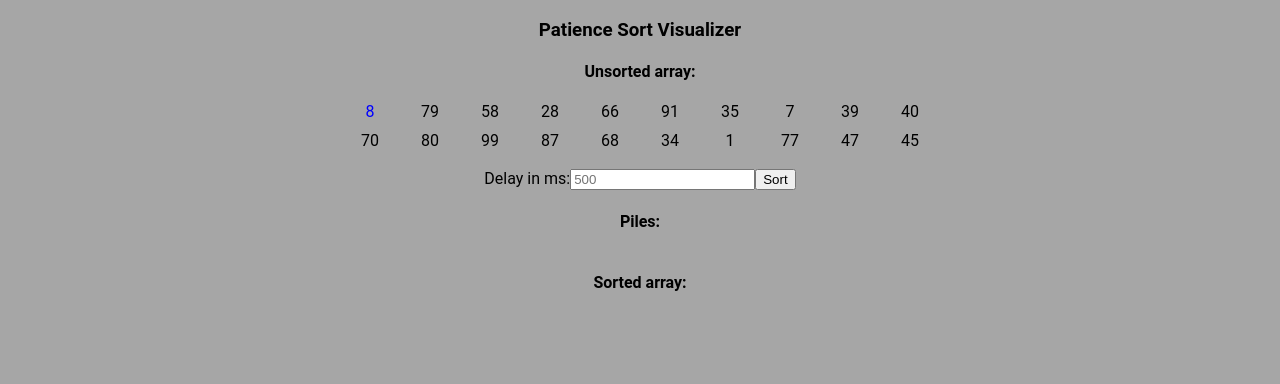
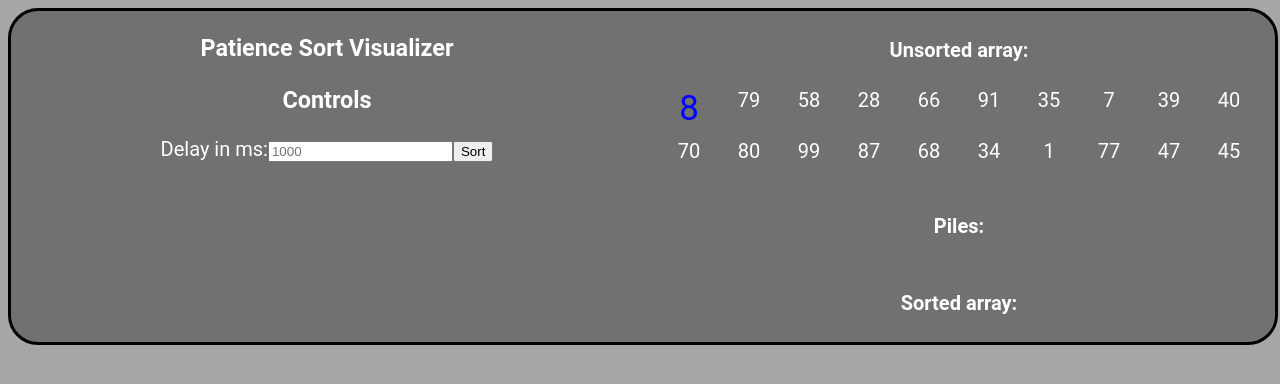
Before and after one commit to Loxiuz/dsa-eks-jan-2025, a React (Vite) app: page /patience_sort_visualizer in a window 1280 px wide. Shown: the top 384 px of the page. Built offline with nearby package versions, Linux system fonts and the light colour scheme.

Commit message:
implemented patience sort controls form

```diff
--- a/src/components/Homepage.css
+++ b/src/components/Homepage.css
@@ -2,4 +2,5 @@ body {
   background-color: #a6a6a6;
   font-family: "Roboto", sans-serif;
   text-align: center;
+  font-size: 20px;
 }
--- /dev/null
+++ b/src/components/visualizers/PatienceSortControls.tsx
@@ -0,0 +1,37 @@
+import { FormEvent } from "react";
+
+export default function PatienceSortControlsForm(props: {
+  handleChange: (e: FormEvent<HTMLFormElement>) => void;
+  handleSubmit: (e: FormEvent<HTMLFormElement>) => void;
+  sortedArray: number[];
+  arrayToSort: number[];
+}) {
+  const DEFAULT_DELAY = 1000;
+  const {
+    handleChange: handleFormChange,
+    handleSubmit: handleFormSubmit,
+    sortedArray,
+    arrayToSort,
+  } = props;
+  return (
+    <>
+      <h3>Controls</h3>
+      <form
+        id="patienceSortControlsForm"
+        onSubmit={handleFormSubmit}
+        onChange={handleFormChange}
+      >
+        <label htmlFor="delayInput">Delay in ms:</label>
+        <input
+          type="number"
+          id="delayInput"
+          name="delayInput"
+          placeholder={`${DEFAULT_DELAY}`}
+        />
+        {(sortedArray.length === arrayToSort.length && (
+          <input type="submit" name="formSubmitBtn" value={"Reset"} />
+        )) || <input type="submit" name="formSubmitBtn" value={"Sort"} />}
+      </form>
+    </>
+  );
+}
--- a/src/components/visualizers/PatienceSortVisualizer.css
+++ b/src/components/visualizers/PatienceSortVisualizer.css
@@ -1,3 +1,14 @@
+#patienceSortVisualizer {
+  display: grid;
+  grid-template-columns: 1fr 1fr;
+  border: 3px solid black;
+  border-radius: 30px;
+  width: 100%;
+  height: 100%;
+  background-color: #717171;
+  color: white;
+}
+
 #unsortedGridContainer,
 #sortedGridContainer {
   display: grid;
--- a/src/components/visualizers/patienceSortVisualizer.tsx
+++ b/src/components/visualizers/patienceSortVisualizer.tsx
@@ -1,11 +1,12 @@
 import { FormEvent, useState } from "react";
 import Stack from "./datastructures/stack.js";
 import "./PatienceSortVisualizer.css";
+import PatienceSortControlsForm from "./PatienceSortControls.js";
 
 export default function PatienceSortVisualizer(props: {
   arrayToSort: number[];
 }) {
-  const DEFAULT_DELAY = 500;
+  const DEFAULT_DELAY = 1000;
 
   const arrayToSort = props.arrayToSort;
   const [sortedArray, setSortedArray] = useState<number[]>([]);
@@ -153,7 +154,7 @@ export default function PatienceSortVisualizer(props: {
   ) => {
     if (array && index === indexToColor) {
       return (
-        <div key={index} style={{ color: color }}>
+        <div key={index} style={{ color: color, fontSize: "35px" }}>
           {value}
         </div>
       );
@@ -186,9 +187,18 @@ export default function PatienceSortVisualizer(props: {
   }
 
   return (
-    <>
+    <div id="patienceSortVisualizer">
+      <div id="patienceSortControls">
         <h3>Patience Sort Visualizer</h3>
+        <PatienceSortControlsForm
+          handleChange={handleFormChange}
+          handleSubmit={handleFormSubmit}
+          sortedArray={sortedArray}
+          arrayToSort={arrayToSort}
+        />
+      </div>
 
+      <div id="patienceSortVisual">
         <h4>Unsorted array:</h4>
         <div id="unsortedGridContainer">
           {unsortedArray.map((value, index) => (
@@ -204,23 +214,6 @@ export default function PatienceSortVisualizer(props: {
           ))}
         </div>
         <br />
-
-      <form
-        id="delayForm"
-        onSubmit={handleFormSubmit}
-        onChange={handleFormChange}
-      >
-        <label htmlFor="delayInput">Delay in ms:</label>
-        <input
-          type="number"
-          id="delayInput"
-          name="delayInput"
-          placeholder={`${DEFAULT_DELAY}`}
-        />
-        {(sortedArray.length === arrayToSort.length && (
-          <input type="submit" name="formSubmitBtn" value={"Reset"} />
-        )) || <input type="submit" name="formSubmitBtn" value={"Sort"} />}
-      </form>
 
         <h4>Piles:</h4>
         <div id="stacksVisual">{visualizeStacks(piles)}</div>
@@ -239,6 +232,7 @@ export default function PatienceSortVisualizer(props: {
             </div>
           ))}
         </div>
-    </>
+      </div>
+    </div>
   );
 }
```
Also changed, not shown: src/components/visualizers/PatienceSortControls.css (added). Lines whose indentation alone changed are shown as unchanged.
